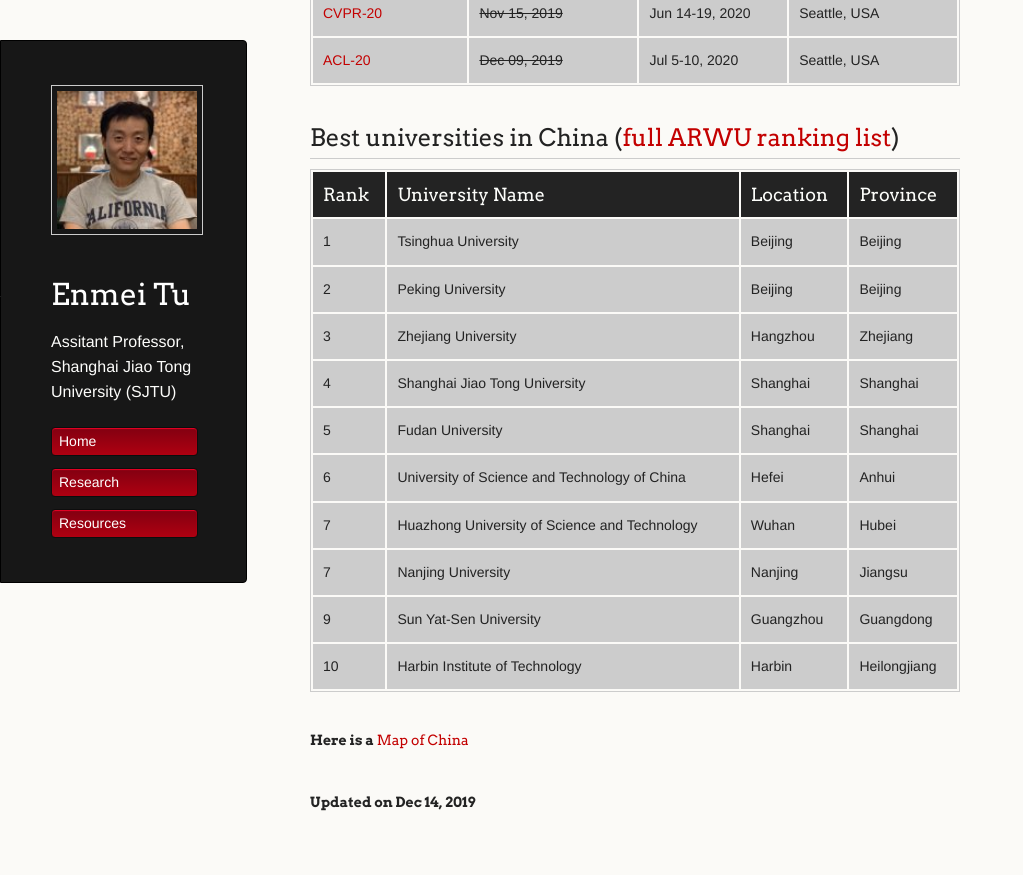
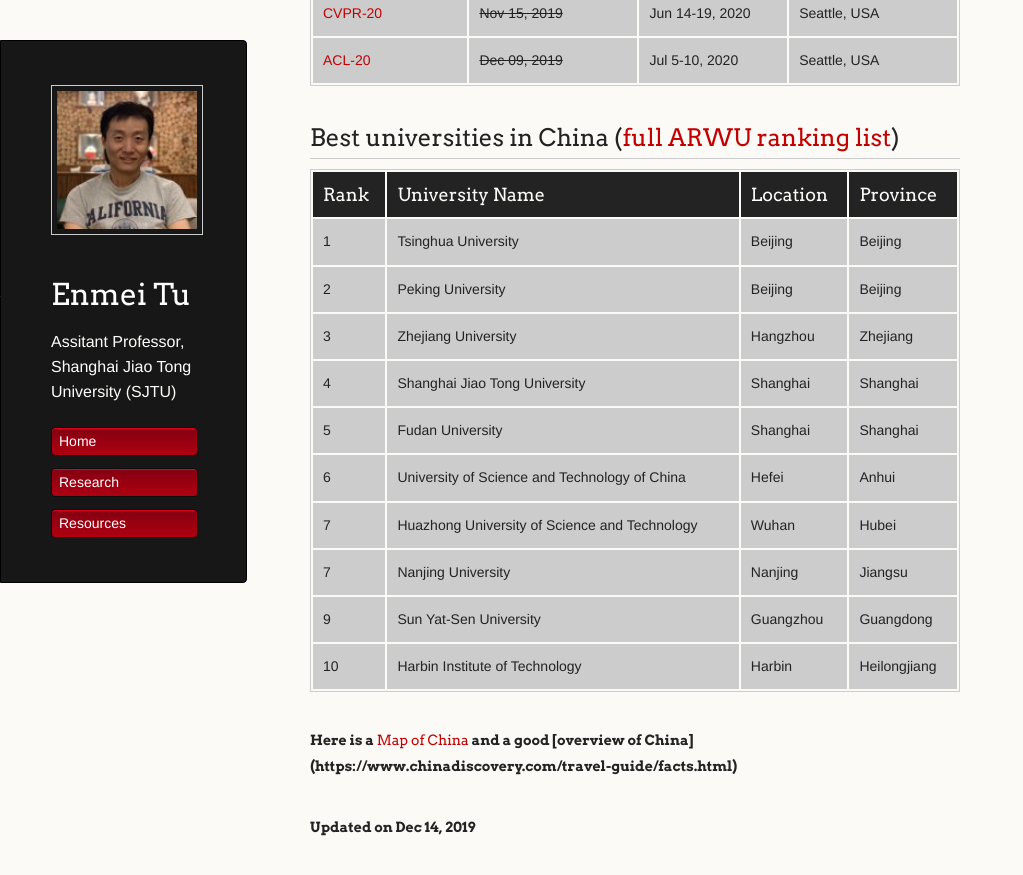
Before and after one commit to hellotem/enmeitu.github.io, a Jekyll site: the page built from resource/index.md, in a window 1280 px wide and 900 px high, scrolled down 642 px. Shown: the top 875 px of the window, without its empty margins (0-1023 px from the left). Built offline with Jekyll 4.4.1, drawn with Linux system fonts in a browser that asks for light colours; our own code applies the rules of GitHub Pages for plain Markdown files.

Commit message:
Update index.md

```diff
--- a/resource/index.md
+++ b/resource/index.md
@@ -33,7 +33,7 @@
 9	|Sun Yat-Sen University	|Guangzhou | Guangdong
 10	|Harbin Institute of Technology	|Harbin | Heilongjiang
 
-#### Here is a [Map of China](https://www.chinadiscovery.com/china-maps/china-provincial-map.html)
+#### Here is a [Map of China](https://www.chinadiscovery.com/china-maps/china-provincial-map.html) and a good [overview of China] (https://www.chinadiscovery.com/travel-guide/facts.html)
 
 
 
```
